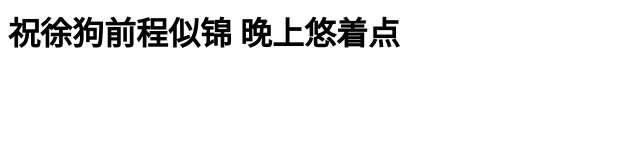
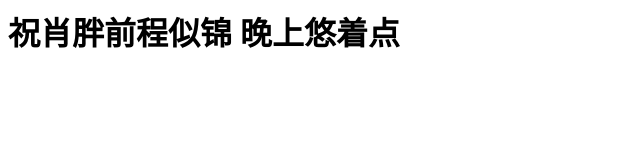
Before and after one commit to zhouchenbin/lucky.github.io, a plain HTML site: page index.html in a window 1280 px wide. Shown: the full height of the page, 0-640 px from the left. Drawn offline with Linux system fonts and the light colour scheme.

Commit message:
for xiao

```diff
--- a/index.html
+++ b/index.html
@@ -1 +1 @@
-<H1>祝徐狗前程似锦 晚上悠着点</H1>
+<H1>祝肖胖前程似锦 晚上悠着点</H1>
```
